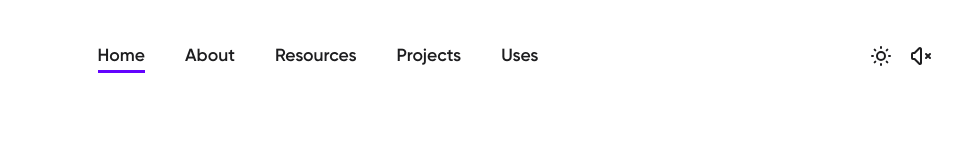
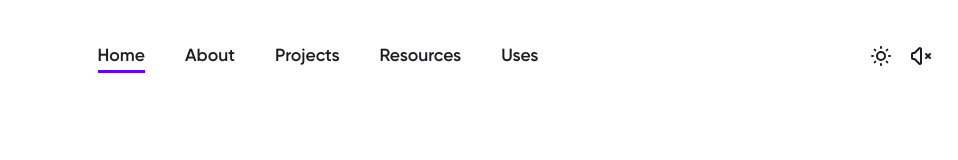
Before and after one commit to brandonleichty/personal-website-nextjs, a Next.js app: page / in a window 1280 px wide. Shown: the top 160 px of the page, without its empty margins (322-1280 px from the left). Built offline with nearby package versions, Linux system fonts and the light colour scheme; no server answers.

Commit message:
change order of nav links

```diff
--- a/components/Navigation.js
+++ b/components/Navigation.js
@@ -30,6 +30,17 @@ function Navigation() {
             </Link>
           </li>
           <li>
+            <Link href="/projects">
+              <a
+                className={`${
+                  router.asPath == "/projects" ? "active-link" : ""
+                }`}
+              >
+                Projects
+              </a>
+            </Link>
+          </li>
+          <li>
             <Link href="/resources">
               <a
                 className={`${
@@ -37,17 +48,6 @@ function Navigation() {
                 }`}
               >
                 Resources
-              </a>
-            </Link>
-          </li>
-          <li>
-            <Link href="/projects">
-              <a
-                className={`${
-                  router.asPath == "/projects" ? "active-link" : ""
-                }`}
-              >
-                Projects
               </a>
             </Link>
           </li>
```
